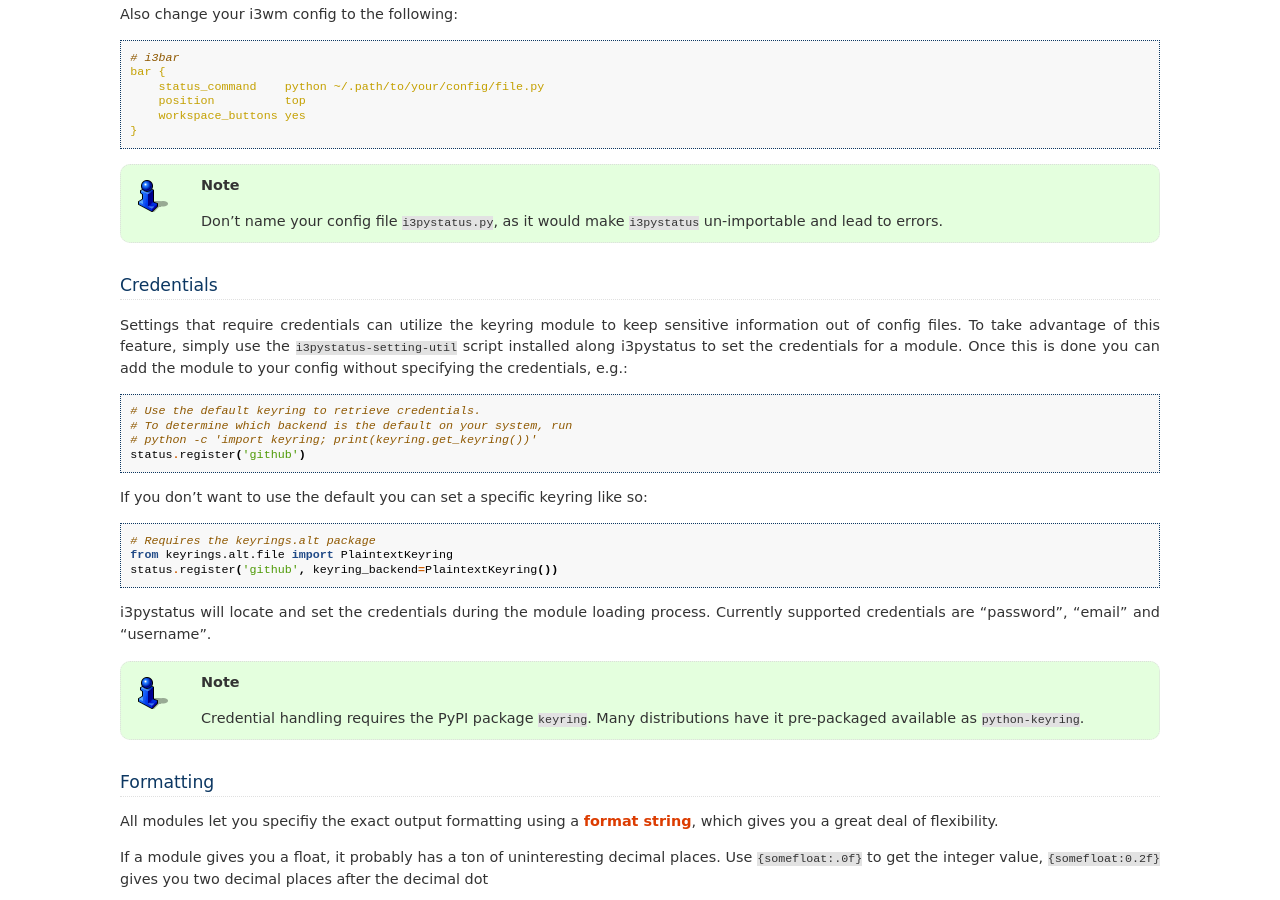
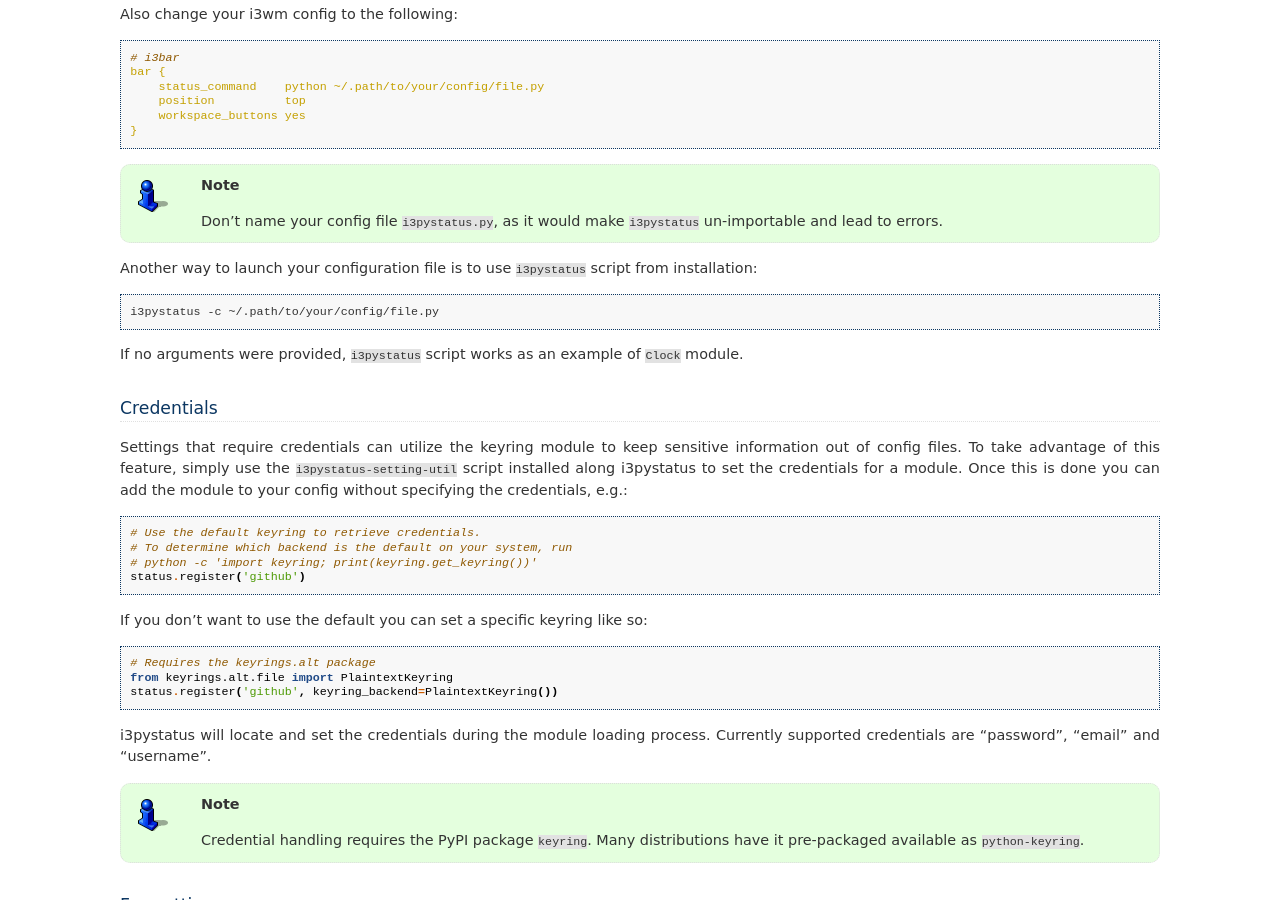
Before and after one commit to enkore/i3pystatus, a Sphinx documentation site: the page built from docs/configuration.rst, in a window 1280 px wide and 900 px high, scrolled down 1722 px. Built offline with Sphinx 7.4.7, drawn with Linux system fonts in a browser that asks for light colours.

Commit message:
Update docs

```diff
--- a/docs/configuration.rst
+++ b/docs/configuration.rst
@@ -122,6 +122,16 @@ Also change your i3wm config to the following:
 
 .. note:: Don't name your config file ``i3pystatus.py``, as it would
     make ``i3pystatus`` un-importable and lead to errors.
+
+Another way to launch your configuration file is to use ``i3pystatus`` script
+from installation:
+
+.. code:: bash
+
+    i3pystatus -c ~/.path/to/your/config/file.py
+
+If no arguments were provided, ``i3pystatus`` script works as an example of
+``Clock`` module.
 
 .. _credentials:
 
```
